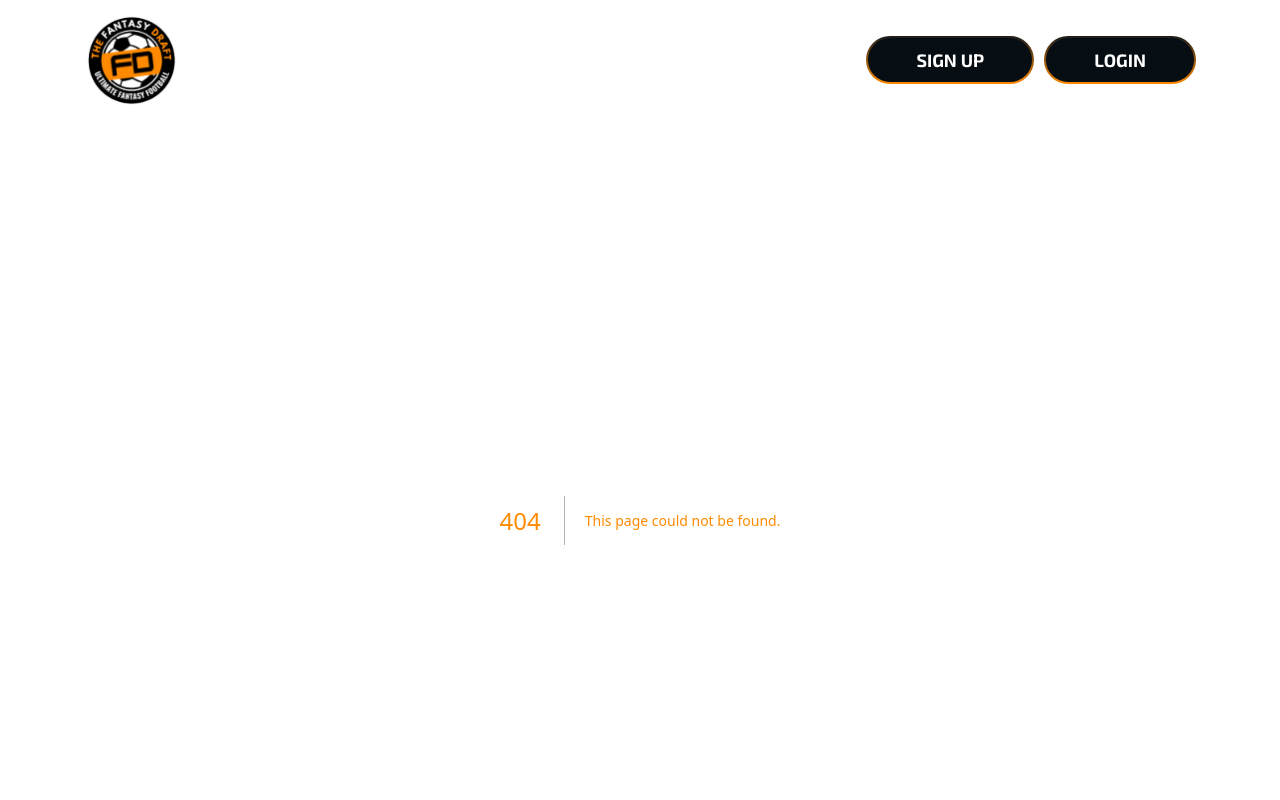
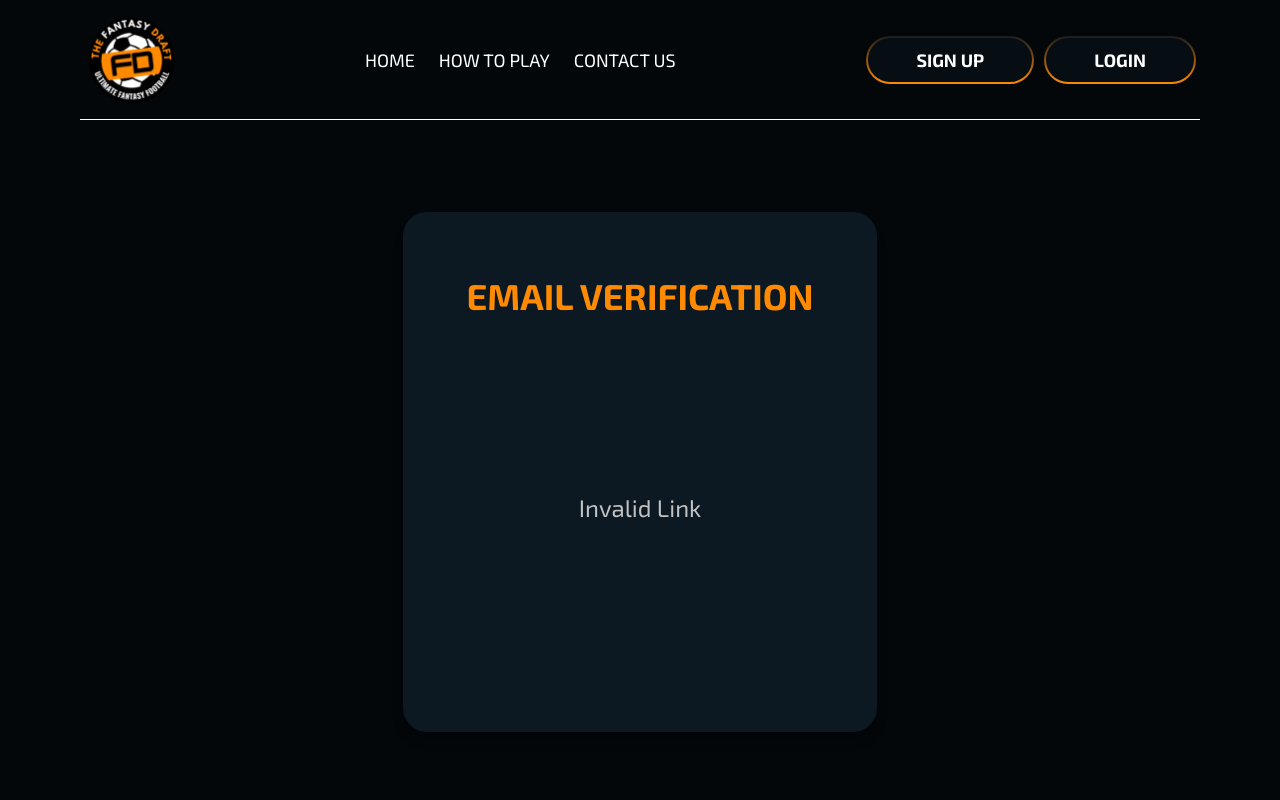
Before and after one commit to OmairMairaj/thefantasydraft, a Next.js app: page /verify in a window 1280 px wide. Before the commit this address had no page. Shown: the top 800 px of the page. Built offline with nearby package versions, Linux system fonts and the light colour scheme.

Commit message:
Verify Front

```diff
--- a/app/api/user/signup/route.js
+++ b/app/api/user/signup/route.js
@@ -39,7 +39,8 @@ export const POST = async (req, res) => {
             last_name: payload.last_name,
             email: payload.email,
             password: hash,
-            confirmation_code: confCode
+            confirmation_code: confCode,
+            status: 'Pending Email Verification'
           })
           const email_body = `<body><h3>Hello ${newUser.first_name}</h3><br /><p> Thank you for signing up for Fantasy Draft.</p><br /><p> Lets get started. Please verify your account by following this link :</p><br /><br /><a href="${process.env.NEXT_PUBLIC_FRONTEND_URL}verify?code=${confCode} ">Verify Account</a><br /><br /><p>If you have questions, we are here to help. Email us at ${process.env.NEXT_PUBLIC_SUPPORT_EMAIL}</p><br /><br /><p>Regards,</p><p>Team Fantasy Draft</p></body>`
           const email = await sendEmail(payload.email, "Fantasy Registration : Verification Email", email_body)
--- a/app/api/user/verify/route.js
+++ b/app/api/user/verify/route.js
@@ -12,12 +12,11 @@ export const POST = async (req, res) => {
         message: 'Error: Confirmation code is required.'
       })
     }
-    const confUser = await User.findOneAndUpdate({ confirmation_code: payload.code, status: 'Pending Email Verification' }, { status: "Active" })
-    console.log(confUser);
+    const confUser = await User.findOneAndUpdate({ confirmation_code: payload.code }, { status: "Active" })
     if (confUser) {
       return NextResponse.json({
         error: false,
-        message: 'User Verification successful!',
+        message: 'User Verification successful! Please login',
         user: confUser
       })
     } else {
--- a/app/signup/page.jsx
+++ b/app/signup/page.jsx
@@ -39,21 +39,20 @@ const SignUp = () => {
       password: password,
       confirm_password: confirmPassword,
     };
-    console.log(body);
+    // console.log(body);
     axios
       .post(URL, body)
       .then((res) => {
         console.log(res);
         alert(res.data.message);
         if (!res.data.error) {
+            router.push("/login");
         }
       })
       .catch((err) => {
         console.log(err);
         alert("An unexpected error occurred. Please try again later");
       });
-    // On success, redirect to the dashboard or another page
-    // router.push("/dashboard");
   };
 
   return (
--- /dev/null
+++ b/app/verify/page.jsx
@@ -0,0 +1,73 @@
+"use client";
+
+import React, { useState } from "react";
+import { useSearchParams, useRouter } from "next/navigation";
+import { Exo_2 } from "next/font/google";
+import axios from "axios";
+
+const exo2 = Exo_2({
+  weight: ["400", "700", "800"],
+  style: ["italic"],
+  subsets: ["latin"],
+});
+
+const Verify = () => {
+  const router = useRouter();
+  const searchParams = useSearchParams();
+  const code = searchParams.get("code");
+  const [MyText, setMyText] = React.useState("Verifying Email...");
+
+  React.useEffect(() => {
+    if (!code) {
+      setMyText("Invalid Link");
+    } else {
+      axios
+        .post(process.env.NEXT_PUBLIC_BACKEND_URL + "user/verify", {
+          code: code,
+        })
+        .then((res) => {
+          console.log(res);
+          setMyText(res.data.message + "\n" + "\n" + "Redirecting to login...");
+          setTimeout(() => {
+            router.push("/login");
+          }, 5000);
+        })
+        .catch((err) => {
+          setMyText("Unexpected Error occurred \n Please try again");
+          console.log(err);
+        });
+    }
+  }, []);
+
+  return (
+    <div className="min-h-[88vh] flex flex-col items-center justify-center">
+      <div className="max-w-xl mx-20 bg-[#0C1922] p-16 rounded-3xl shadow-lg">
+        <h1
+          style={{ textAlign: "center" }}
+          className={`text-4xl font-bold italic ${exo2.className}`}
+        >
+          EMAIL VERIFICATION
+        </h1>
+        <div className="mt-8">
+          <div
+            className={`text-4xl font-bold italic ${exo2.className}`}
+            style={{
+              display: "flex",
+              justifyContent: "center",
+              alignItems: "center",
+              height: "40vh",
+              fontSize: "x-large",
+              fontWeight: "400",
+              textAlign: "center",
+              whiteSpace: "pre-line",
+            }}
+          >
+            {MyText}
+          </div>
+        </div>
+      </div>
+    </div>
+  );
+};
+
+export default Verify;
```
